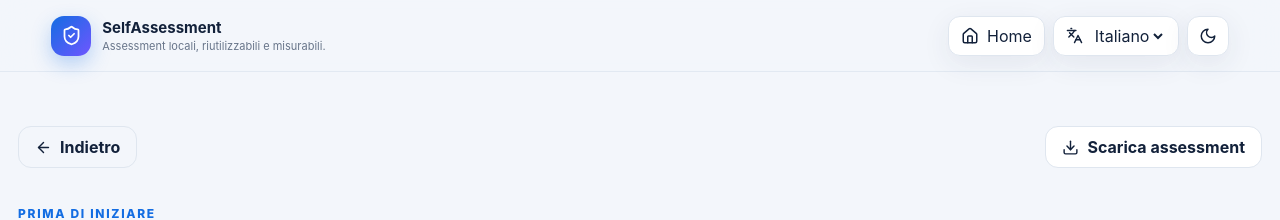
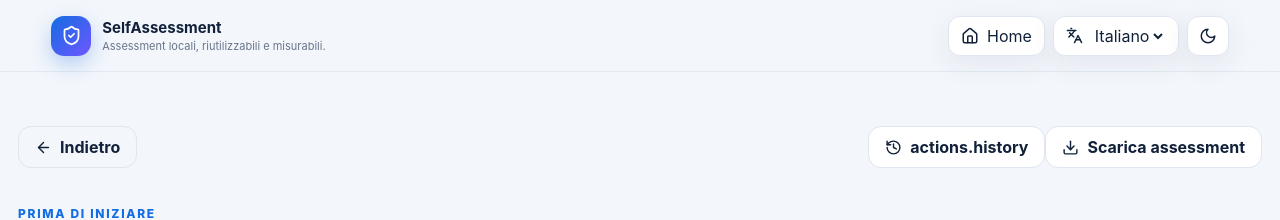
Before and after one commit to KeyserDSoze/SelfAssessment, a React (Vite) app: page /#/assessment/microsoft-security-data-governance in a window 1280 px wide. Shown: the top 220 px of the page. Built offline with nearby package versions, Linux system fonts and the light colour scheme.

Commit message:
feat: expose assessment history from intro

```diff
--- a/src/app/pages/AssessmentIntroPage.tsx
+++ b/src/app/pages/AssessmentIntroPage.tsx
@@ -1,4 +1,4 @@
-import { ArrowLeft, Download, Sparkles } from 'lucide-react';
+import { ArrowLeft, Download, History, Sparkles } from 'lucide-react';
 import { useEffect, useState } from 'react';
 import { useTranslation } from 'react-i18next';
 import { Link, useNavigate, useParams } from 'react-router-dom';
@@ -52,6 +52,14 @@ export function AssessmentIntroPage() {
           <ArrowLeft size={17} />
           {t('actions.back')}
         </Link>
+        <div className="toolbar-actions">
+          <Link
+            className="button secondary"
+            to={`/assessment/${assessment.id}/history`}
+          >
+            <History size={17} />
+            {t('actions.history')}
+          </Link>
           <button
             className="button secondary"
             onClick={() => downloadAssessment(assessment)}
@@ -59,6 +67,7 @@ export function AssessmentIntroPage() {
             <Download size={17} />
             {t('actions.downloadAssessment')}
           </button>
+        </div>
       </div>
 
       <section className="intro-hero">
```
Lines whose indentation alone changed are shown as unchanged.
